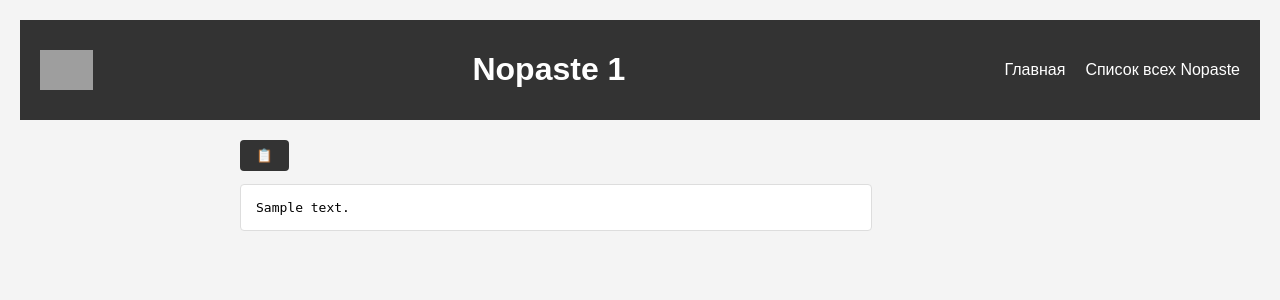
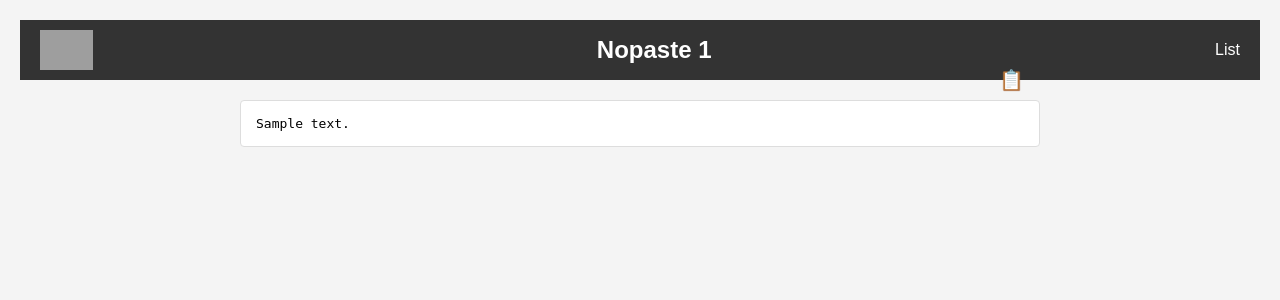
Before and after one commit to nordz0r/nopaste, a FastAPI app: template src/templates/paste.html in a window 1280 px wide. Shown: the top 300 px of the page. Run offline with FastAPI, Linux system fonts and the light colour scheme; the template is opened without the code that fills it: most values are stand-ins (such as "Sample title", 1, 10 or a date in 2020); grey boxes are pictures that could not be loaded.

Commit message:
fix: fix header BIAOTZOVIK-5798

```diff
--- a/src/static/css/style.css
+++ b/src/static/css/style.css
@@ -12,6 +12,7 @@ header {
 }
 
 .header-container {
+    // max-width: 800px;
     margin: 0 auto;
     display: flex;
     justify-content: space-between;
@@ -19,9 +20,14 @@ header {
 }
 
 .logo img {
-    height: 40px; /* Задаём высоту логотипа */
-    width: auto; /* Ширина подстраивается автоматически */
+    height: 40px;
+    width: auto;
     vertical-align: middle;
+}
+
+.title h1 {
+    margin: 0;
+    font-size: 24px;
 }
 
 nav {
@@ -40,7 +46,7 @@ nav a:hover {
 
 textarea {
     width: 100%;
-    max-width: 100%;
+    max-width: 600px;
     padding: 10px;
     border: 1px solid #ccc;
     border-radius: 4px;
@@ -59,12 +65,33 @@ button:hover, input[type="submit"]:hover {
     background-color: #555;
 }
 
-pre {
+.paste-container {
+    position: relative;
+    width: 100%;
+}
+
+#copy-btn {
+    position: absolute;
+    top: -40px;
+    right: 0;
+    background: none;
+    border: none;
+    font-size: 20px;
+    cursor: pointer;
+    color: #333;
+}
+
+#copy-btn:hover {
+    color: #555;
+}
+
+pre#paste-content {
     background-color: #fff;
     padding: 15px;
     border: 1px solid #ddd;
     border-radius: 4px;
-    max-width: 600px;
+    width: 100%; /* На всю ширину */
+    box-sizing: border-box;
     overflow-x: auto;
 }
 
--- a/src/templates/base.html
+++ b/src/templates/base.html
@@ -14,11 +14,7 @@
             </a>
             <div class="title">
                 <h1>
-                    {% if request.path == '/' %}
-                        Создать новый Nopaste
-                    {% elif paste_id %}
-                        Nopaste {{ paste_id }}
-                    {% elif request.path == '/list' %}
+                    {% if paste_id %}
                         Nopaste {{ paste_id }}
                     {% else %}
                         Nopaste
@@ -26,8 +22,7 @@
                 </h1>
             </div>
             <nav>
-                <a href="/">Главная</a>
-                <a href="/list">Список всех Nopaste</a>
+                <a href="/list">List</a>
             </nav>
         </div>
     </header>
```
